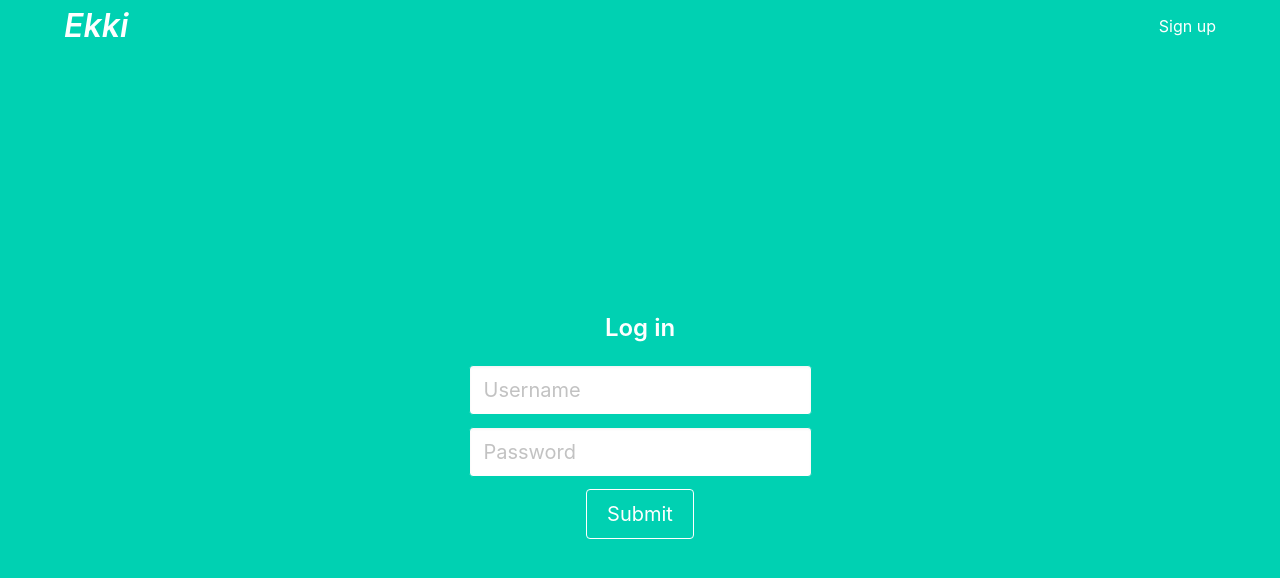
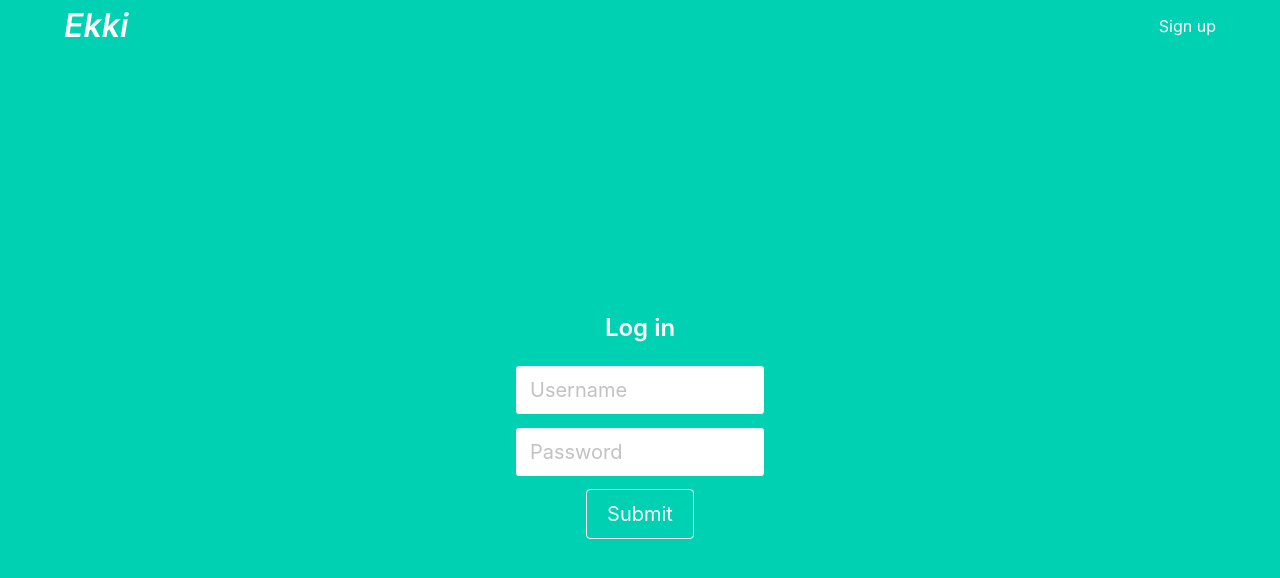
Before and after one commit to diogocampos/ekki, a React (Create React App) app in the folder ekki-frontend/: page / in a window 1280 px wide. Shown: the top 578 px of the page. Built offline with nearby package versions, Linux system fonts and the light colour scheme.

Commit message:
Move some things around

```diff
--- a/ekki-frontend/src/components/Form.js
+++ b/ekki-frontend/src/components/Form.js
@@ -1,3 +1,4 @@
+import classNames from 'classnames'
 import React from 'react'
 
 class Form extends React.Component {
@@ -23,3 +24,23 @@ class Form extends React.Component {
 }
 
 export default Form
+
+export function Field(props) {
+  const { errorMessage, ...inputProps } = props
+  return (
+    <div className="field ekki-field">
+      <div className="control">
+        <input
+          type="text"
+          {...inputProps}
+          className={classNames(
+            'input',
+            errorMessage && 'is-danger',
+            props.className
+          )}
+        />
+      </div>
+      <p className="help is-danger">{errorMessage}</p>
+    </div>
+  )
+}
--- a/ekki-frontend/src/components/Home.js
+++ b/ekki-frontend/src/components/Home.js
@@ -1,7 +1,8 @@
 import React from 'react'
 import { connect } from 'react-redux'
 
-import { formatCurrency, Spinner, Subtitle, Title } from './utils'
+import { Spinner, Subtitle, Title } from './utils'
+import { formatCurrency } from '../lib/format'
 import { actions } from '../state'
 
 class Home extends React.Component {
--- a/ekki-frontend/src/components/Login.js
+++ b/ekki-frontend/src/components/Login.js
@@ -1,9 +1,9 @@
 import React from 'react'
 import { connect } from 'react-redux'
 
-import Form from './Form'
+import Form, { Field } from './Form'
 import Navbar, { NavbarItem } from './Navbar'
-import { Button, Field, Title } from './utils'
+import { Button, Title } from './utils'
 import { actions } from '../state'
 
 const LOGIN = 'Log in'
@@ -36,30 +36,7 @@ class Login extends React.Component {
         </LoginHeader>
         <LoginBody>
           <Title>{mode === LOGIN ? LOGIN : SIGNUP}</Title>
-          <Form onSubmit={this.handleSubmit}>
-            <Field
-              name="username"
-              placeholder="Username"
-              errorMessage={errors.username}
-            />
-            <Field
-              name="password"
-              type="password"
-              placeholder="Password"
-              errorMessage={errors.password}
-            />
-            {mode === SIGNUP && (
-              <Field
-                name="confirm"
-                type="password"
-                placeholder="Confirm password"
-                errorMessage={errors.confirm}
-              />
-            )}
-            <Button className="is-medium is-inverted is-outlined" type="submit">
-              Submit
-            </Button>
-          </Form>
+          <LoginForm mode={mode} errors={errors} onSubmit={this.handleSubmit} />
         </LoginBody>
       </LoginContainer>
     )
@@ -90,6 +67,39 @@ function LoginBody(props) {
   )
 }
 
+function LoginForm(props) {
+  const { mode, errors, onSubmit } = props
+  return (
+    <Form onSubmit={onSubmit}>
+      <Field
+        className="is-primary is-medium"
+        name="username"
+        placeholder="Username"
+        errorMessage={errors.username}
+      />
+      <Field
+        className="is-primary is-medium"
+        name="password"
+        type="password"
+        placeholder="Password"
+        errorMessage={errors.password}
+      />
+      {mode === SIGNUP && (
+        <Field
+          className="is-primary is-medium"
+          name="confirm"
+          type="password"
+          placeholder="Confirm password"
+          errorMessage={errors.confirm}
+        />
+      )}
+      <Button className="is-medium is-inverted is-outlined" type="submit">
+        Submit
+      </Button>
+    </Form>
+  )
+}
+
 const mapStateToProps = state => ({
   errors: state.auth.errors || {},
 })
--- a/ekki-frontend/src/components/utils.js
+++ b/ekki-frontend/src/components/utils.js
@@ -10,26 +10,6 @@ export function Button(props) {
     >
       {props.children}
     </button>
-  )
-}
-
-export function Field(props) {
-  const { errorMessage, ...inputProps } = props
-  return (
-    <div className="field">
-      <div className="control">
-        <input
-          type="text"
-          {...inputProps}
-          className={classNames(
-            'input is-primary is-medium',
-            errorMessage && 'is-danger',
-            props.className
-          )}
-        />
-      </div>
-      <p className="help is-danger">{errorMessage}</p>
-    </div>
   )
 }
 
@@ -50,18 +30,3 @@ export function Subtitle(props) {
 export function Title(props) {
   return <h2 className="title is-4">{props.children}</h2>
 }
-
-/**
- * Formats a number as currency with thousands and decimal separators.
- * @param {number} valueInCents The amount, in cents
- * @returns {string} The resulting string
- */
-export function formatCurrency(valueInCents) {
-  const [integer, fraction] = (valueInCents / 100).toFixed(2).split('.')
-  const modulo = integer.length % 3
-  const thousands = modulo ? [integer.slice(0, modulo)] : []
-  for (let i = modulo; i < integer.length; i += 3) {
-    thousands.push(integer.slice(i, i + 3))
-  }
-  return thousands.join(',') + '.' + fraction
-}
--- a/ekki-frontend/src/index.scss
+++ b/ekki-frontend/src/index.scss
@@ -4,6 +4,7 @@
   padding: 1.25rem 1.5rem;
 }
 
+.ekki-field,
 .ekki-card {
   width: 250px;
 }
--- /dev/null
+++ b/ekki-frontend/src/lib/format.js
@@ -0,0 +1,14 @@
+/**
+ * Formats a number as currency with thousands and decimal separators.
+ * @param {number} valueInCents The amount, in cents
+ * @returns {string} The resulting string
+ */
+export function formatCurrency(valueInCents) {
+  const [integer, fraction] = (valueInCents / 100).toFixed(2).split('.')
+  const modulo = integer.length % 3
+  const thousands = modulo ? [integer.slice(0, modulo)] : []
+  for (let i = modulo; i < integer.length; i += 3) {
+    thousands.push(integer.slice(i, i + 3))
+  }
+  return thousands.join(',') + '.' + fraction
+}
```
